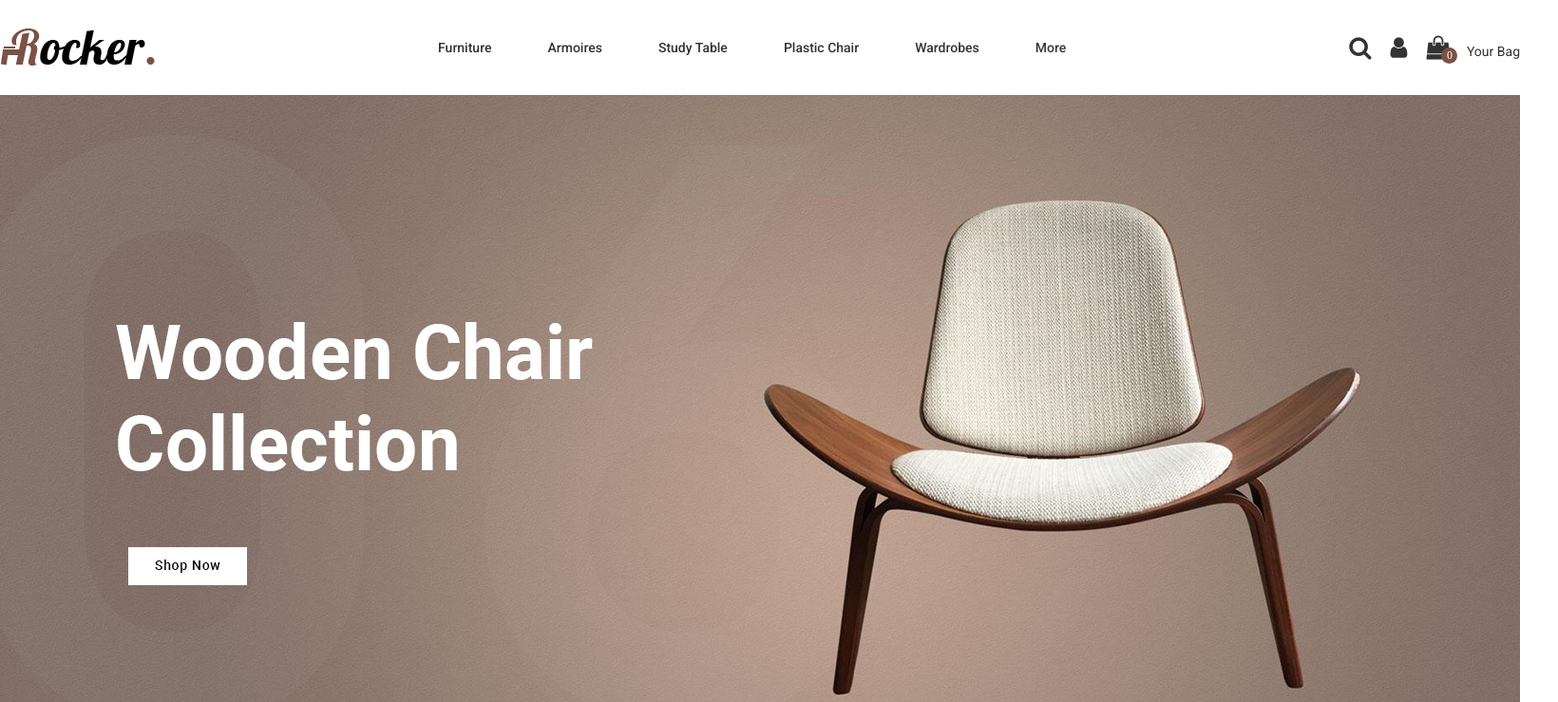
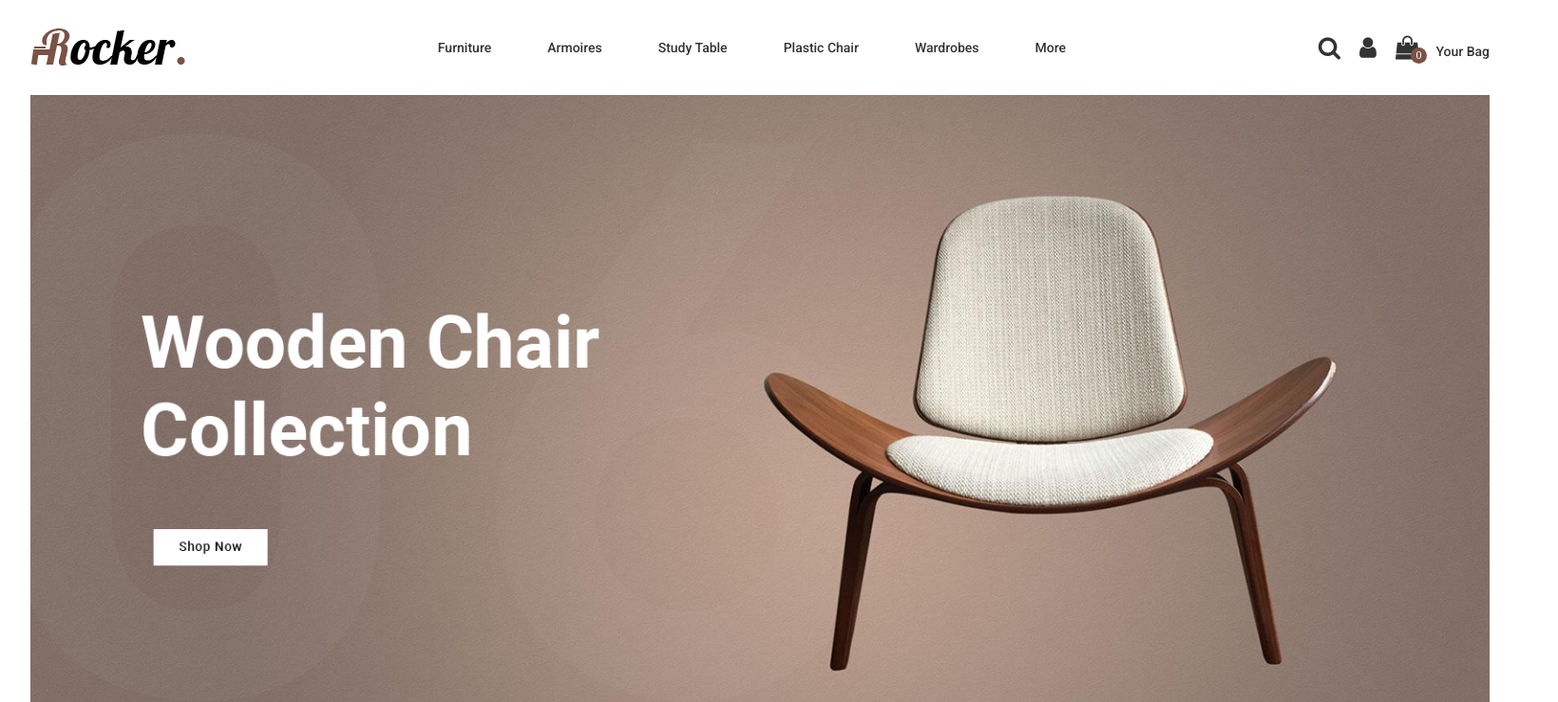
Before and after one commit to ElhabibTOUAOUA/rocker-chair, a plain HTML site: page index.html in a window 1280 px wide. Shown: the top 739 px of the page at 95% size, 1640 px wide, since content can reach past the window. Drawn offline with Linux system fonts and the light colour scheme.

Commit message:
some-changes

```diff
--- a/css/general.css
+++ b/css/general.css
@@ -53,6 +53,8 @@ html {
 
 body {
   font-family: 'Roboto', sans-serif;
+  line-height: 1;
+  font-weight: 400;
 }
 
 :root {
@@ -67,6 +69,7 @@ body {
 .container {
   width: 160rem;
   margin: 0 auto;
+  padding: 0 3.2rem;
 }
 
 .heading-primary {
--- a/css/style.css
+++ b/css/style.css
@@ -3,7 +3,7 @@
 /* ********************************* */
 
 .header-content {
-  height: 100px;
+  height: 10rem;
   display: flex;
   align-items: center;
   justify-content: space-between;
@@ -24,7 +24,7 @@
 }
 
 .navbar .navbar-nav {
-  padding: 3rem 0;
+  padding: 4rem 0;
 }
 
 .nav-user {
@@ -40,50 +40,46 @@
   color: var(--main-color)
 }
 
+.nav-user:last-child i {
+  position: relative;
+}
+
 .nav-link:link,
 .nav-link:visited {
   display: block;
   position: relative;
+  border: 0;
   color: #333;
   font-weight: 500;
   text-decoration: none;
-  padding: 12px 22px
+  padding: 1.2rem 2.2rem;
 }
 
-
-.nav-user:last-child i {
-  position: relative;
-}
-
-.nav-link:before {
+.nav-link::before,
+.nav-link::after {
+  content: "";
+  box-sizing: inherit;
   position: absolute;
-  content: "";
-  border-width: 0 2px;
-  border-style: solid;
-  border-color: var(--main-color);
-  width: 97%;
+  width: 100%;
   height: 100%;
   top: 0;
   left: 0;
-  transform: scale3d(1, 0, 1);
-  transform-origin: bottom;
-  transition: 0.2s all
 }
 
-.nav-link:after {
-  position: absolute;
-  content: "";
-  border-width: 2px 0;
-  border-style: solid;
-  border-color: var(--main-color);
-  width: 100%;
-  height: 90%;
-  top: 0;
-  left: 0;
+.nav-link::before {
+  border-top: 2px solid #7b5244;
+  border-bottom: 2px solid #7b5244;
+  transform-origin: left;
   transform: scale3d(0, 1, 1);
-  transform-origin: left;
-  transition: 0.2s all;
-  transition-delay: 0.2s;
+  transition: 0.2s ease-out 0.2s;
+}
+
+.nav-link::after {
+  border-left: 2px solid #7b5244;
+  border-right: 2px solid #7b5244;
+  transform-origin: center;
+  transform: scale3d(1, 0, 1);
+  transition: 0.2s ease-out;
 }
 
 .navbar-nav:hover .nav-link:before,
@@ -94,7 +90,7 @@
 }
 
 .nav-user .fa-2x {
-  font-size: 2.5rem !important;
+  font-size: 2.5rem;
 }
 
 .shop-bag i::after {
@@ -116,8 +112,8 @@
 
 .shop-bag span {
   margin-left: 1.4rem;
+  font-weight: 500;
 }
-
 
 /* Dropdown menu */
 
@@ -130,7 +126,7 @@
   z-index: 2;
   position: absolute;
   column-gap: 7rem;
-  top: 71px;
+  top: 79px;
   left: 0;
   margin-top: 3rem;
   background-color: #fff;
@@ -157,9 +153,8 @@
   gap: 1rem;
 }
 
-.list-th .dropdown-link {
-
-  color: var(--main-color) !important;
+.list-default .list-th .dropdown-link {
+  color: var(--main-color);
   font-weight: 500;
   margin-bottom: 1.6rem;
   padding-bottom: 2px;
@@ -301,7 +296,7 @@
   right: 0;
   background-color: var(--main-color);
   color: #fff;
-  box-shadow: none !important;
+  box-shadow: none;
   align-self: flex-end;
 }
 
@@ -366,6 +361,10 @@
   padding: 9rem 0 2rem 0;
 }
 
+.featured-img {
+  width: 100%;
+}
+
 .heading-box {
   margin-bottom: 4rem;
 }
```
